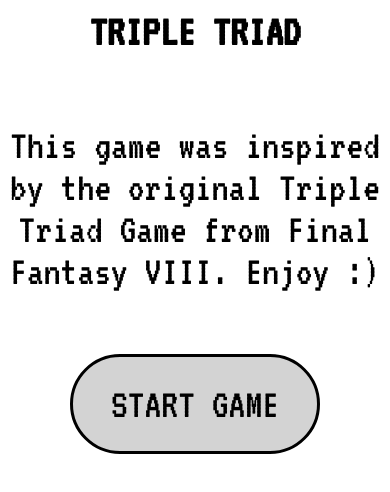
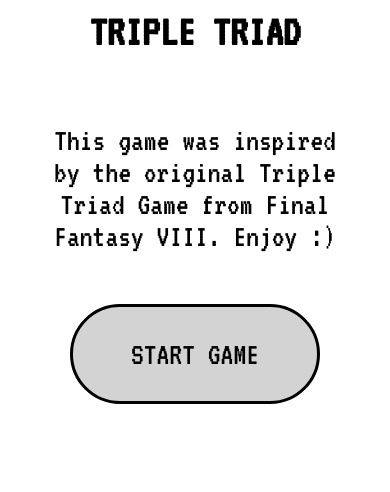
Before and after one commit to sanderiw/triple-triad-game-inspiration, a plain HTML site: page index.html in a window 390 px wide. Both pictures are taken after a click on the element "Click here". Shown: the part 208-700 px from the top of the page. Drawn offline with Linux system fonts and the light colour scheme.

Commit message:
fix responsiveness home index

```diff
--- a/assets/styles/style_start.css
+++ b/assets/styles/style_start.css
@@ -50,8 +50,10 @@ h2 {
 }
 
 .text {
-  font-size: 42px;
+  font-size: 32px;
   margin-top: 50px;
+  margin-left: 30px;
+  margin-right: 30px;
   text-align: center;
 }
 
@@ -67,6 +69,6 @@ h2 {
 .start-game a {
   text-decoration: none;
   color: black;
-  font-size: 42px;
+  font-size: 32px;
   font-family: 'VT323', monospace;
 }
```
